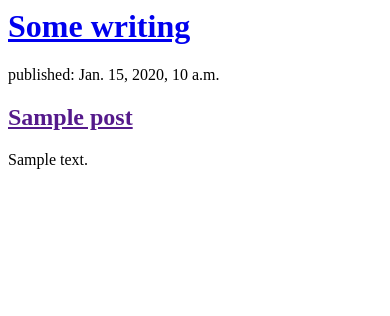
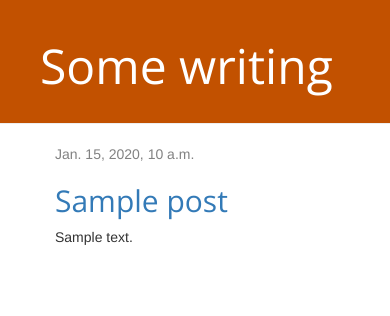
Before and after one commit to matthew5johnson/personal-website, a Django app: template writing/templates/writing/post_list.html in a window 390 px wide. Shown: the top 316 px of the page. Run offline with Django 3.2, Linux system fonts and the light colour scheme; the template is opened without the code that fills it: values that come from a table or form of the project are taken from there, others are empty; tables that the repository leaves empty hold one stand-in row (values such as "Sample post"); some libraries are stand-ins or nearby versions.

Commit message:
all basic views, urls, and templates are linked up with rudimentary model. it works

```diff
--- /dev/null
+++ b/writing/static/css/writing.css
@@ -0,0 +1,46 @@
+.page-header {
+    background-color: #C25100;
+    margin-top: 0;
+    padding: 20px 20px 20px 40px;
+}
+
+.page-header h1, .page-header h1 a, .page-header h1 a:visited, .page-header h1 a:active {
+    color: #ffffff;
+    font-size: 36pt;
+    text-decoration: none;
+}
+
+.content {
+    margin-left: 40px;
+}
+
+h1, h2, h3, h4 {
+    font-family: 'Open Sans';
+}
+
+.date {
+    color: #828282;
+}
+
+.save {
+    float: right;
+}
+
+.post-form textarea, .post-form input {
+    width: 100%;
+}
+
+.top-menu, .top-menu:hover, .top-menu:visited {
+    color: #ffffff;
+    float: right;
+    font-size: 26pt;
+    margin-right: 20px;
+}
+
+.post {
+    margin-bottom: 70px;
+}
+
+.post h1 a, .post h1 a:visited {
+    color: #000000;
+}
--- /dev/null
+++ b/writing/templates/writing/base.html
@@ -0,0 +1,24 @@
+{% load static %}
+<html>
+    <head>
+        <title>Some writing</title>
+        <link rel="stylesheet" href="//maxcdn.bootstrapcdn.com/bootstrap/3.2.0/css/bootstrap.min.css">
+        <link rel="stylesheet" href="//maxcdn.bootstrapcdn.com/bootstrap/3.2.0/css/bootstrap-theme.min.css">
+        <link href="https://fonts.googleapis.com/css?family=Open+Sans" rel="stylesheet">
+        <link rel="stylesheet" href="{% static 'css/writing.css' %}">
+    </head>
+    <body>
+        <div class="page-header">
+            <h1><a href="/">Some writing</a></h1>
+        </div>
+
+        <div class="content container">
+            <div class="row">
+                <div class="col-md-8">
+                    {% block content %}
+                    {% endblock %}
+                </div>
+            </div>
+        </div>
+    </body>
+</html>
--- a/writing/templates/writing/post_list.html
+++ b/writing/templates/writing/post_list.html
@@ -1,19 +1,13 @@
-<html>
-    <head>
-        <title>Some writing</title>
-    </head>
-    <body>
-        <div>
-            <h1><a href="/">Some writing</a></h1>
+{% extends 'writing/base.html' %}
+
+{% block content %}
+    {% for post in posts %}
+        <div class="post">
+            <div class="date">
+                {{ post.published_date }}
+            </div>
+            <h2><a href="{% url 'post_detail' pk=post.pk %}">{{ post.title }}</a></h2>
+            <p>{{ post.text|linebreaksbr }}</p>
         </div>
-
-        {% for post in posts %}
-            <div>
-                <p>published: {{ post.published_date }}</p>
-                <h2><a href="">{{ post.title }}</a></h2>
-                <p>{{ post.text|linebreaksbr }}</p>
-            </div>
-        {% endfor %}
-
-    </body>
-</html>
+    {% endfor %}
+{% endblock %}
--- a/writing/urls.py
+++ b/writing/urls.py
@@ -3,4 +3,5 @@ from . import views
 
 urlpatterns = [
 	path('', views.post_list, name='post_list'),
+	path('post/<int:pk>/', views.post_detail, name='post_detail'),
 ]
--- a/writing/views.py
+++ b/writing/views.py
@@ -1,8 +1,13 @@
 from django.shortcuts import render
 from .models import Post
 from django.utils import timezone
+from django.shortcuts import render, get_object_or_404
 
 # Create your views here.
 def post_list(request):
 	posts = Post.objects.filter(published_date__lte=timezone.now()).order_by('published_date')
 	return render(request, 'writing/post_list.html', {'posts': posts})
+
+def post_detail(request, pk):
+	post = Post.objects.get(pk=pk)
+	return render(request, 'writing/post_detail.html', {'post': post})
```
Also changed, not shown: writing/templates/writing/post_detail.html (added, +13 -0 lines).
